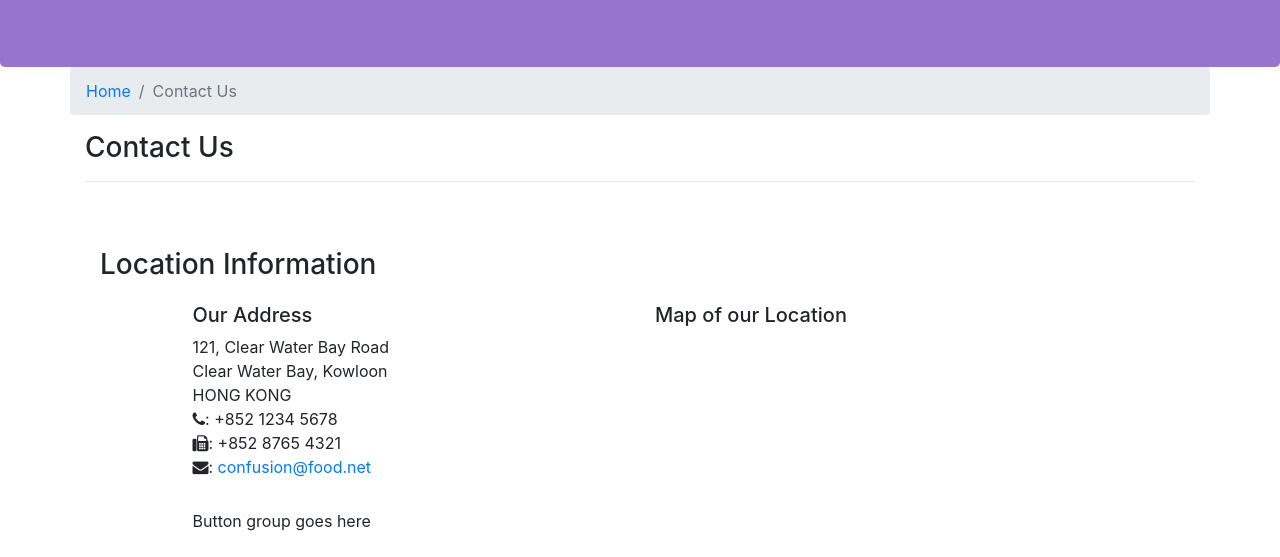
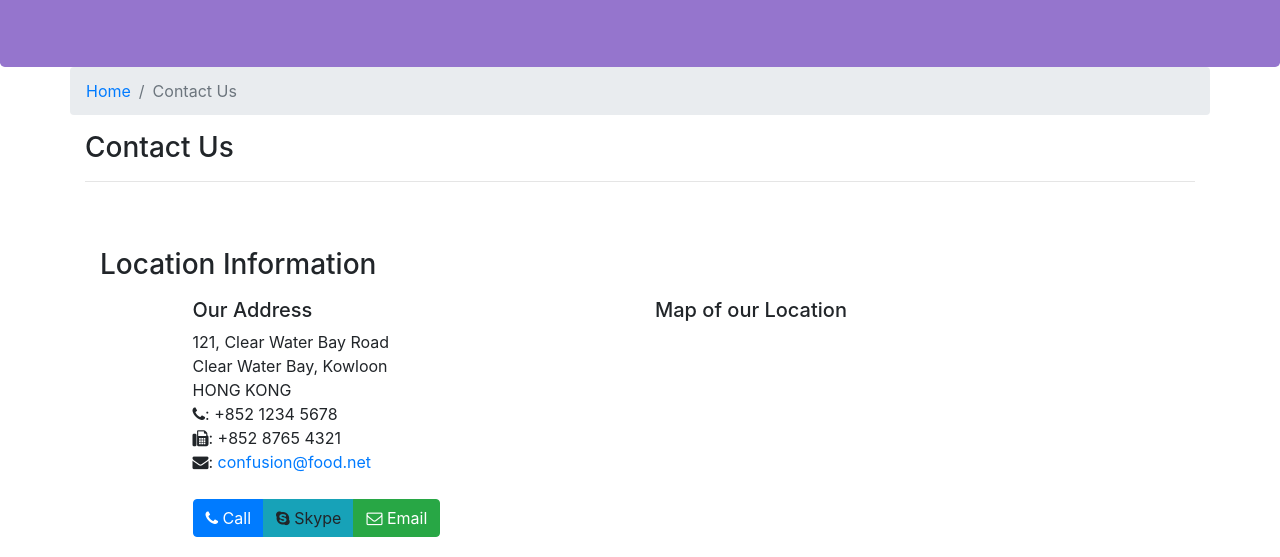
Before and after one commit to jpavelek/coursera-full-stack, a website: page contactus.html in a window 1280 px wide. Shown: the part 243-800 px from the top of the page. Drawn offline with nearby package versions, Linux system fonts and the light colour scheme.

Commit message:
Add button group withcontact options to contactus.html

```diff
--- a/contactus.html
+++ b/contactus.html
@@ -80,7 +80,11 @@
                 <h5>Map of our Location</h5>
             </div>
             <div class="col-12 col-sm-11 offset-sm-1">
-                Button group goes here
+                <div class="btn-group" role="group">
+                    <a role="button" class="btn btn-primary" href="tel:+85245698"><i class="fa fa-phone"></i> Call</a>
+                    <a role="button" class="btn btn-info"><i class="fa fa-skype"></i> Skype</a>
+                    <a role="button" class="btn btn-success" href="mailto:confusion@food.net"><i class="fa fa-envelope-o"></i> Email</a>
+                </div>
             </div>
         </div>
 
```
